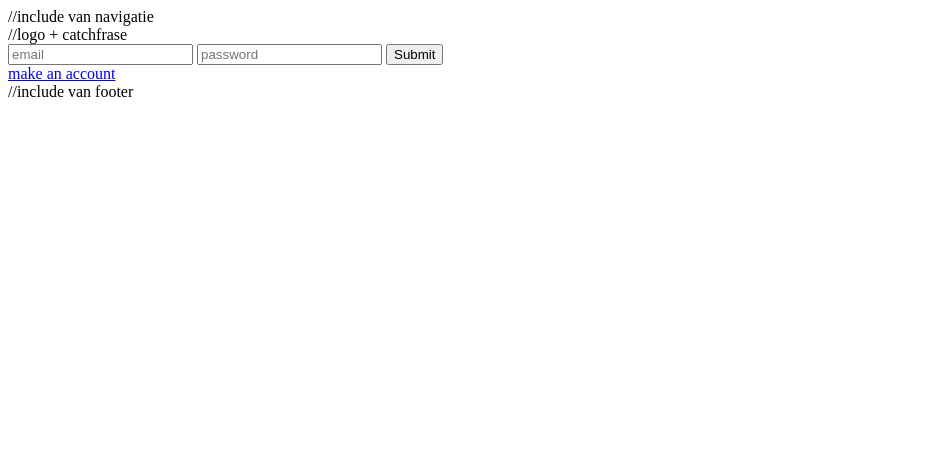
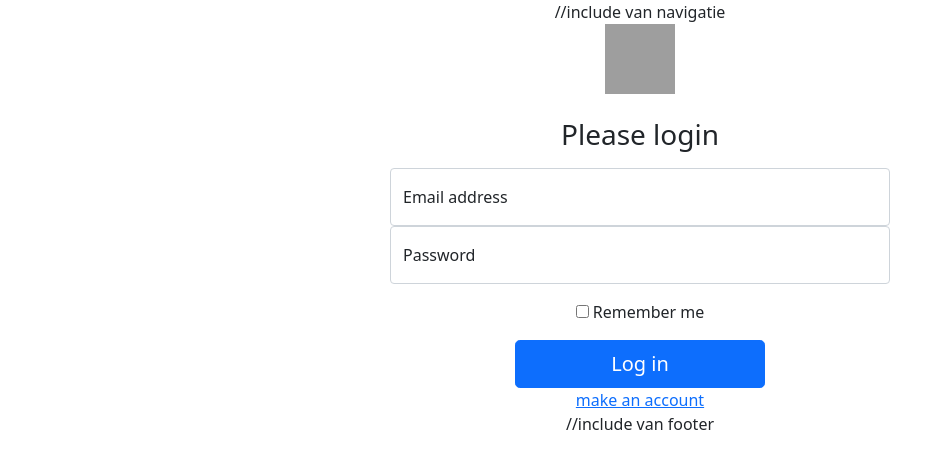
Before and after one commit to thibautherremans/projectPHP, a PHP site: page /login.php in a window 1280 px wide. Shown: the top 469 px of the page, without its empty margins (0-945 px from the left). Run offline with PHP 8.4, Linux system fonts and the light colour scheme; grey boxes are pictures that could not be loaded.

Commit message:
add: style to loginpage using bootstrap

```diff
--- a/login.php
+++ b/login.php
@@ -25,21 +25,41 @@
     <meta name="viewport"
           content="width=device-width, user-scalable=no, initial-scale=1.0, maximum-scale=1.0, minimum-scale=1.0">
     <meta http-equiv="X-UA-Compatible" content="ie=edge">
+    <link rel="stylesheet" href="./style/login.css">
+    <link href="https://cdn.jsdelivr.net/npm/bootstrap@5.0.0-beta3/dist/css/bootstrap.min.css" rel="stylesheet" integrity="sha384-eOJMYsd53ii+scO/bJGFsiCZc+5NDVN2yr8+0RDqr0Ql0h+rP48ckxlpbzKgwra6" crossorigin="anonymous">
+
     <title>login page</title>
 </head>
-<body>
+<body class="text-center">
 
     //include van navigatie
 
-    <header class="login__head">
-        //logo + catchfrase
+    <header class="login__head m-auto">
+        <img src="/images/logo-insta.png" alt="" class="mb-4" width="70" height="70">
+        <h1 class="h3 mb-3 fw-normal">Please login</h1>
     </header>
 
-    <main>
+    <main class="form-login m-auto">
         <form action="" method="post" class="login__form">
-            <input type="text" placeholder="email" name="email">
-            <input type="password" placeholder="password" name="password">
-            <input type="submit" placeholder="log-in" name="submit">
+
+
+            <div class="form-floating">
+                <input type="email" class="form-control" id="floatingInput" placeholder="email" name="email">
+                <label for="floatingInput">Email address</label>
+            </div>
+
+            <div class="form-floating pb-3">
+            <label for="floatingPassword">Password</label>
+                <input type="password" placeholder="password" id="floatingPassword" name="password" class="form-control">
+            </div>
+
+            <div class="checkbox mb-3">
+                <label>
+                    <input type="checkbox" value="remember-me"> Remember me
+                </label>
+            </div>
+
+            <button class="w-50 btn btn-lg btn-primary" type="submit" name="login">Log in</button>
         </form>
 
         <a href="register.php">make an account</a>
--- /dev/null
+++ b/style/login.css
@@ -0,0 +1,3 @@
+.form-login{
+    max-width: 500px;
+}
```
